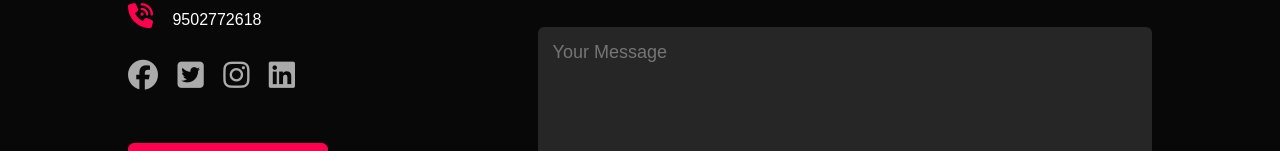
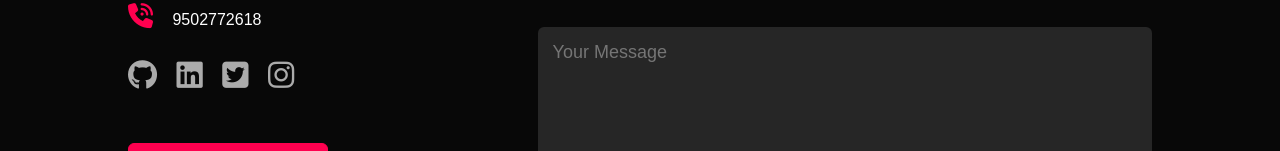
Before and after one commit to VamsiMuraparthi/portFolio, a plain HTML site: page index.html in a window 1280 px wide. Shown: the part 3164-3315 px from the top of the page. Drawn offline with nearby package versions, Linux system fonts and the light colour scheme.

Commit message:
index.html

```diff
--- a/index.html
+++ b/index.html
@@ -164,10 +164,10 @@
                     <p> <i class="fa-solid fa-paper-plane"></i> vamsimuraparthi@gmail.com</p>
                     <p> <i class="fa-solid fa-phone-volume"></i> 9502772618</p>
                     <div class="social-icons">
-                        <a href=""><i class="fa-brands fa-facebook"></i></a>
-                        <a href=""><i class="fa-brands fa-twitter-square"></i></a>
-                        <a href=""><i class="fa-brands fa-instagram"></i></a>
-                        <a href=""><i class="fa-brands fa-linkedin"></i></a>
+                        <a href="https://github.com/VamsiMuraparthi"><i class="fa-brands fa-github"></i></a>
+                        <a href="https://www.linkedin.com/in/vamsimuraparthi/"><i class="fa-brands fa-linkedin"></i></a>
+                        <a href="https://x.com/muraparthi?t=rV3Z6uIP_5tkaC9xXXP1bw&s=09"><i class="fa-brands fa-twitter-square"></i></a>
+                        <a href="https://instagram.com/vamsi_muraparthi__?igshid=OGQ5ZDc2ODk2ZA=="><i class="fa-brands fa-instagram"></i></a>
                     </div>
                     <a href="images/Vamsi_Muraparthi_Resume.pdf" download class="btn btn2">Download CV</a>
                 </div>
```
